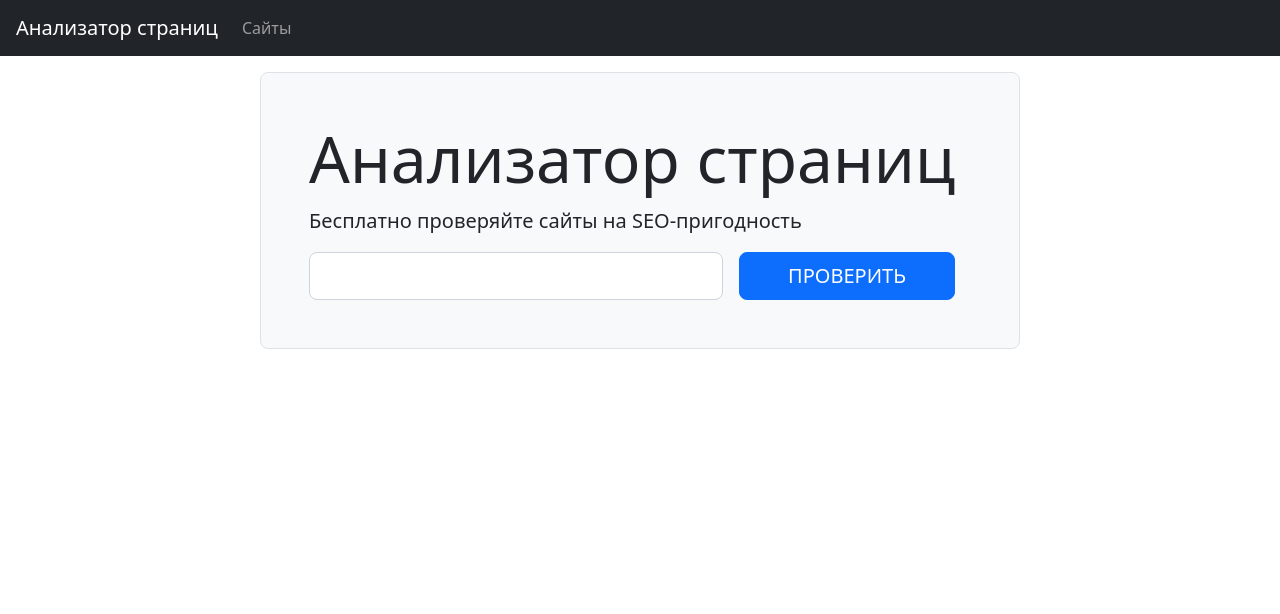
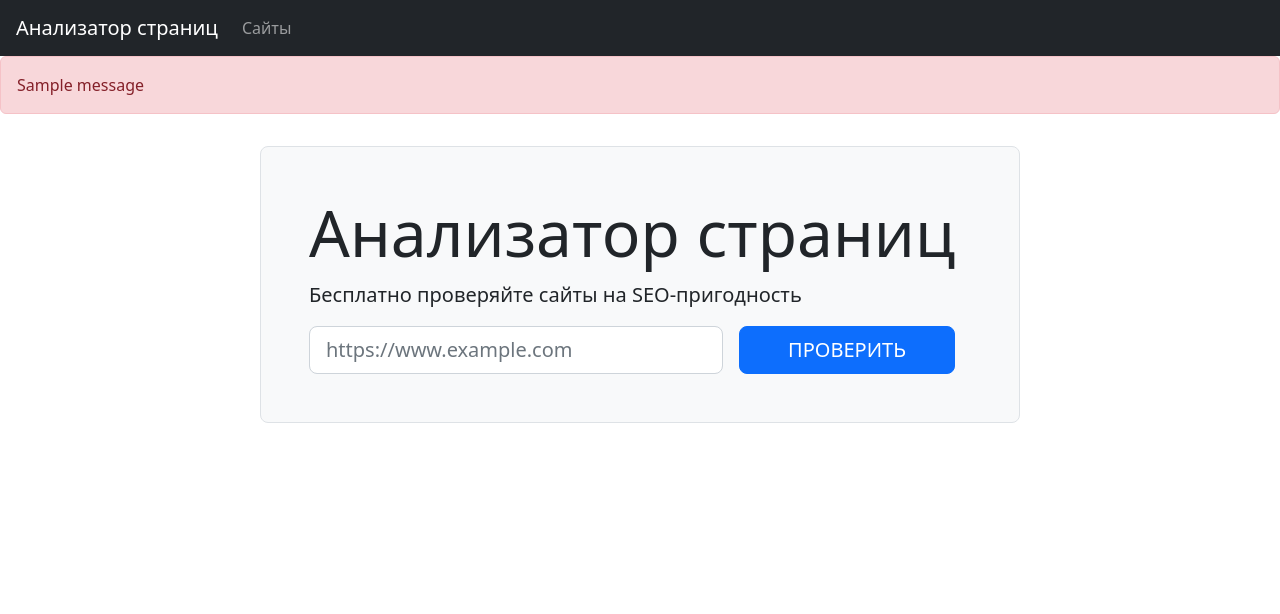
Before and after one commit to EmilMorua/python-project-83, a Flask app: page / in a window 1280 px wide. Shown: the top 614 px of the page. Run offline with Flask 3, Linux system fonts and the light colour scheme; tables that the repository leaves empty hold one stand-in row (values such as "Sample post"); one stand-in notice (Sample message) is shown; some libraries are stand-ins or nearby versions.

Commit message:
update index.html

```diff
--- a/page_analyzer/templates/index.html
+++ b/page_analyzer/templates/index.html
@@ -17,6 +17,15 @@
         </ul>
       </div>
     </nav>
+    {% with messages = get_flashed_messages() %}
+    {% if messages %}
+        {% for message in messages %}
+                <div class="alert alert-danger w-100" role="alert">
+                    {{ message }}
+                </div>
+        {% endfor %}
+    {% endif %}
+    {% endwith %}
   </header>
 
   <main class="flex-grow-1">
@@ -26,11 +35,18 @@
         <div class="col-12 col-md-10 col-lg-8 mx-auto border rounded-3 bg-light p-5">
           <h1 class="display-3">Анализатор страниц</h1>
           <p class="lead">Бесплатно проверяйте сайты на SEO-пригодность</p>
-          <form action="/urls" method="post" class="d-flex justify-content-center" required="">
+
+          <form action="/urls" method="post" class="d-flex justify-content-center">
             {{ form.csrf_token }}
-            {{ form.url(class="form-control form-control-lg") }}
+            {{ form.url(class="form-control form-control-lg", placeholder="https://www.example.com") }}
             <input type="submit" class="btn btn-primary btn-lg ms-3 px-5 text-uppercase mx-3" value="Проверить">
           </form>
+
+          {% if error_message %}
+          <div class="alert alert-danger mt-3" role="alert">
+            {{ error_message }}
+          </div>
+          {% endif %}
         </div>
       </div>
     </div>
```
